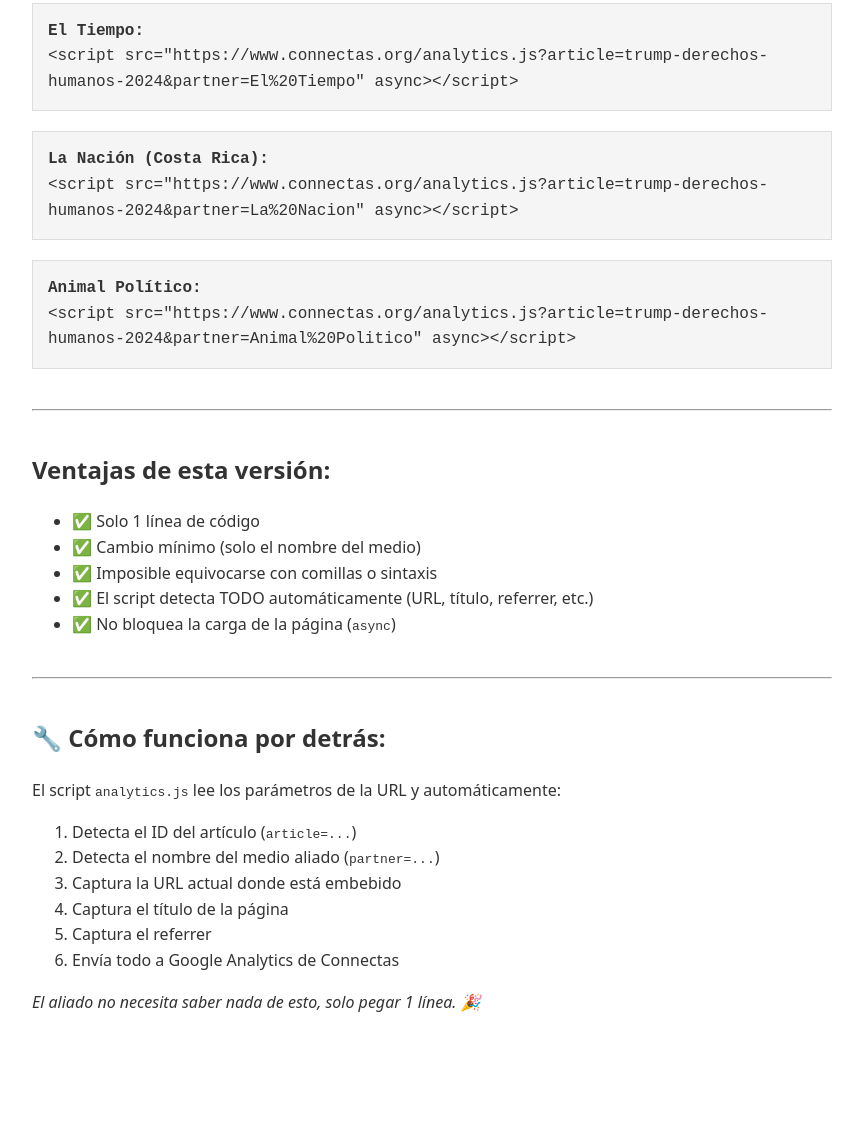
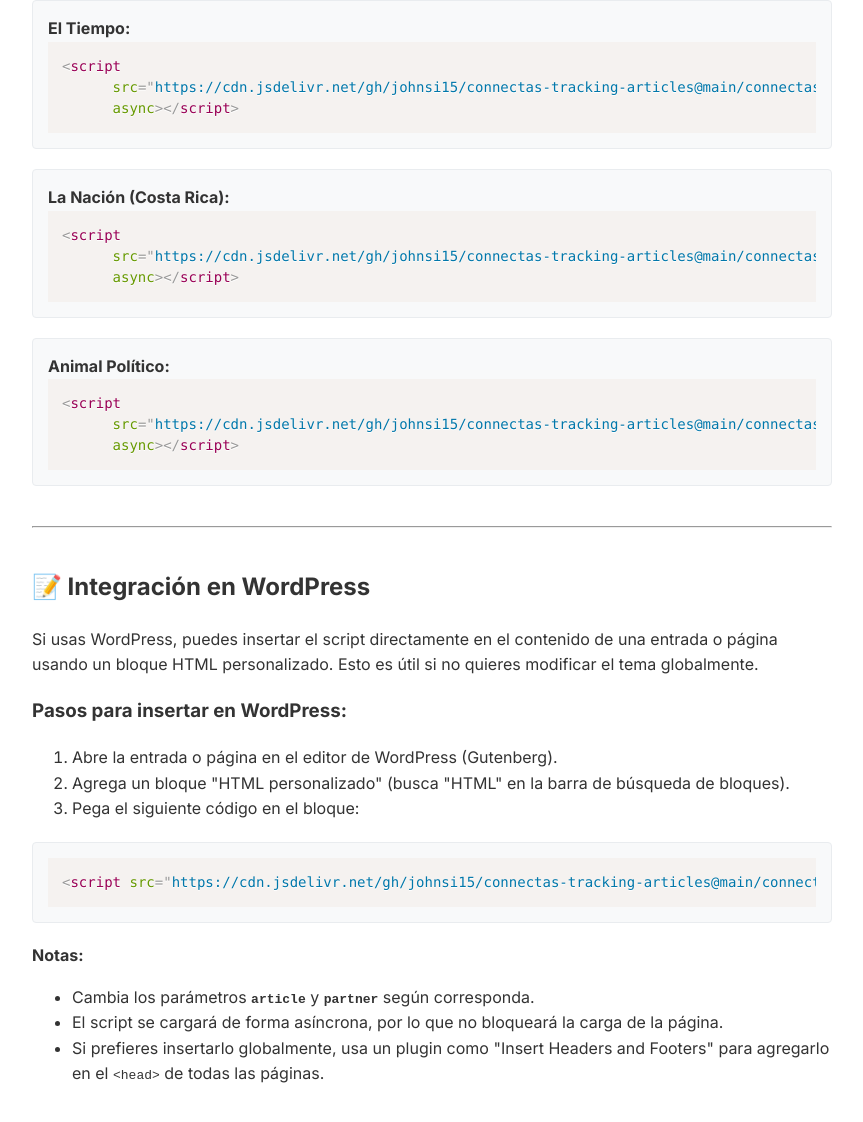
Before and after one commit to johnsi15/connectas-tracking-articles, a plain HTML site: page doc.html in a window 1280 px wide. Shown: the part 722-1844 px from the top of the page, without its empty margins (208-1071 px from the left). Before the commit the page ends 1777 px from the top, so only its background shows below. Drawn offline with nearby package versions, Linux system fonts and the light colour scheme.

Commit message:
Actualizar el script de Connectas Analytics: mejorar la integración y optimizar el código eliminando comentarios innecesarios

```diff
--- a/doc.html
+++ b/doc.html
@@ -4,25 +4,23 @@
     <meta charset="UTF-8" />
     <title>Trump y Derechos Humanos - Efecto Cocuyo</title>
 
-    <!--
-    ============================================
-    VERSIÓN ULTRA-SIMPLE
-    El aliado SOLO tiene que cambiar los parámetros en la URL del script
-    ============================================
-  -->
+    <link rel="preconnect" href="https://fonts.googleapis.com" />
+    <link rel="preconnect" href="https://fonts.gstatic.com" crossorigin />
+    <link href="https://fonts.googleapis.com/css2?family=Inter:wght@400;500;600;700&display=swap" rel="stylesheet" />
+
+    <link href="https://cdnjs.cloudflare.com/ajax/libs/prism/1.29.0/themes/prism.min.css" rel="stylesheet" />
+    <script src="https://cdnjs.cloudflare.com/ajax/libs/prism/1.29.0/prism.min.js"></script>
 
     <!-- TODO LO QUE NECESITA EL ALIADO (1 SOLA LÍNEA): -->
     <script
-      src="https://www.connectas.org/analytics.js?article=trump-derechos-humanos-2024&partner=Efecto%20Cocuyo"
+      src="https://cdn.jsdelivr.net/gh/johnsi15/connectas-tracking-articles@main/connectas-analytics.js?article=trump-derechos-humanos-2024&partner=Efecto%20Cocuyo"
       async
     ></script>
     <!-- ⬆️ Solo cambiar "partner=Efecto%20Cocuyo" por el nombre de su medio -->
 
-    <!-- FIN - Eso es TODO -->
-
     <style>
       body {
-        font-family: system-ui, -apple-system, sans-serif;
+        font-family: 'Inter', sans-serif;
         max-width: 800px;
         margin: 40px auto;
         padding: 0 20px;
@@ -41,17 +39,22 @@
         margin: 30px 0;
       }
       .code-box {
-        background: #f5f5f5;
-        border: 1px solid #ddd;
+        background: #f8f9fa;
+        border: 1px solid #e9ecef;
         padding: 15px;
-        font-family: 'Courier New', monospace;
         overflow-x: auto;
         margin: 20px 0;
+        border-radius: 4px;
+      }
+      .code-box pre {
+        margin: 0;
+        font-size: 14px;
+        line-height: 1.4;
       }
     </style>
   </head>
   <body>
-    <h1>Versión Ultra-Simple del Tracking</h1>
+    <h1>Versión 1.2.0 del Tracking</h1>
 
     <div class="info-box">
       <h2>📌 Para los aliados de Connectas:</h2>
@@ -59,9 +62,7 @@
     </div>
 
     <div class="code-box">
-      &lt;script
-      src="https://www.connectas.org/analytics.js?<strong>article=trump-derechos-humanos-2024</strong>&amp;<strong>partner=NOMBRE_DEL_MEDIO</strong>"
-      async&gt;&lt;/script&gt;
+      <pre><code class="language-html">&lt;script src="https://cdn.jsdelivr.net/gh/johnsi15/connectas-tracking-articles@main/connectas-analytics.js?article=trump-derechos-humanos-2024&amp;partner=NOMBRE_DEL_MEDIO" async&gt;&lt;/script&gt;</code></pre>
     </div>
 
     <h3>Instrucciones:</h3>
@@ -71,7 +72,7 @@
         Reemplazar <code>NOMBRE_DEL_MEDIO</code> por el nombre de su medio
         <ul>
           <li>Ejemplo: <code>partner=El%20Tiempo</code></li>
-          <li>Ejemplo: <code>partner=Efecto%20Cocuyo</code></li>
+          <li>Ejemplo: <code>partner=La%20Opinión</code></li>
           <li>Nota: Los espacios se reemplazan con <code>%20</code></li>
         </ul>
       </li>
@@ -83,49 +84,55 @@
 
     <div class="code-box">
       <strong>El Tiempo:</strong><br />
-      &lt;script
-      src="https://www.connectas.org/analytics.js?article=trump-derechos-humanos-2024&amp;partner=El%20Tiempo"
-      async&gt;&lt;/script&gt;
+      <pre><code class="language-html">&lt;script
+      src="https://cdn.jsdelivr.net/gh/johnsi15/connectas-tracking-articles@main/connectas-analytics.js?article=trump-derechos-humanos-2024&amp;partner=El%20Tiempo"
+      async&gt;&lt;/script&gt;</code></pre>
     </div>
 
     <div class="code-box">
       <strong>La Nación (Costa Rica):</strong><br />
-      &lt;script
-      src="https://www.connectas.org/analytics.js?article=trump-derechos-humanos-2024&amp;partner=La%20Nacion"
-      async&gt;&lt;/script&gt;
+      <pre><code class="language-html">&lt;script
+      src="https://cdn.jsdelivr.net/gh/johnsi15/connectas-tracking-articles@main/connectas-analytics.js?article=trump-derechos-humanos-2024&amp;partner=La%20Nacion"
+      async&gt;&lt;/script&gt;</code></pre>
     </div>
 
     <div class="code-box">
       <strong>Animal Político:</strong><br />
-      &lt;script
-      src="https://www.connectas.org/analytics.js?article=trump-derechos-humanos-2024&amp;partner=Animal%20Politico"
-      async&gt;&lt;/script&gt;
+      <pre><code class="language-html">&lt;script
+      src="https://cdn.jsdelivr.net/gh/johnsi15/connectas-tracking-articles@main/connectas-analytics.js?article=trump-derechos-humanos-2024&amp;partner=Animal%20Politico"
+      async&gt;&lt;/script&gt;</code></pre>
     </div>
 
     <hr style="margin: 40px 0" />
 
-    <h2>Ventajas de esta versión:</h2>
-    <ul>
-      <li>✅ Solo 1 línea de código</li>
-      <li>✅ Cambio mínimo (solo el nombre del medio)</li>
-      <li>✅ Imposible equivocarse con comillas o sintaxis</li>
-      <li>✅ El script detecta TODO automáticamente (URL, título, referrer, etc.)</li>
-      <li>✅ No bloquea la carga de la página (<code>async</code>)</li>
-    </ul>
+    <h2>📝 Integración en WordPress</h2>
+    <p>
+      Si usas WordPress, puedes insertar el script directamente en el contenido de una entrada o página usando un bloque
+      HTML personalizado. Esto es útil si no quieres modificar el tema globalmente.
+    </p>
 
-    <hr style="margin: 40px 0" />
-
-    <h2>🔧 Cómo funciona por detrás:</h2>
-    <p>El script <code>analytics.js</code> lee los parámetros de la URL y automáticamente:</p>
+    <h3>Pasos para insertar en WordPress:</h3>
     <ol>
-      <li>Detecta el ID del artículo (<code>article=...</code>)</li>
-      <li>Detecta el nombre del medio aliado (<code>partner=...</code>)</li>
-      <li>Captura la URL actual donde está embebido</li>
-      <li>Captura el título de la página</li>
-      <li>Captura el referrer</li>
-      <li>Envía todo a Google Analytics de Connectas</li>
+      <li>Abre la entrada o página en el editor de WordPress (Gutenberg).</li>
+      <li>Agrega un bloque "HTML personalizado" (busca "HTML" en la barra de búsqueda de bloques).</li>
+      <li>Pega el siguiente código en el bloque:</li>
     </ol>
 
-    <p><em>El aliado no necesita saber nada de esto, solo pegar 1 línea. 🎉</em></p>
+    <div class="code-box">
+      <pre><code class="language-html">&lt;script src="https://cdn.jsdelivr.net/gh/johnsi15/connectas-tracking-articles@main/connectas-analytics.js?article=trump-contra-los-derechos-humanos-sus-ecos-en-el-continente&amp;partner=Medio%20de%20Prueba" async&gt;&lt;/script&gt;</code></pre>
+    </div>
+
+    <p><strong>Notas:</strong></p>
+    <ul>
+      <li>
+        Cambia los parámetros <strong><code>article</code></strong> y <strong><code>partner</code></strong> según
+        corresponda.
+      </li>
+      <li>El script se cargará de forma asíncrona, por lo que no bloqueará la carga de la página.</li>
+      <li>
+        Si prefieres insertarlo globalmente, usa un plugin como "Insert Headers and Footers" para agregarlo en el
+        <code>&lt;head&gt;</code> de todas las páginas.
+      </li>
+    </ul>
   </body>
 </html>
```
